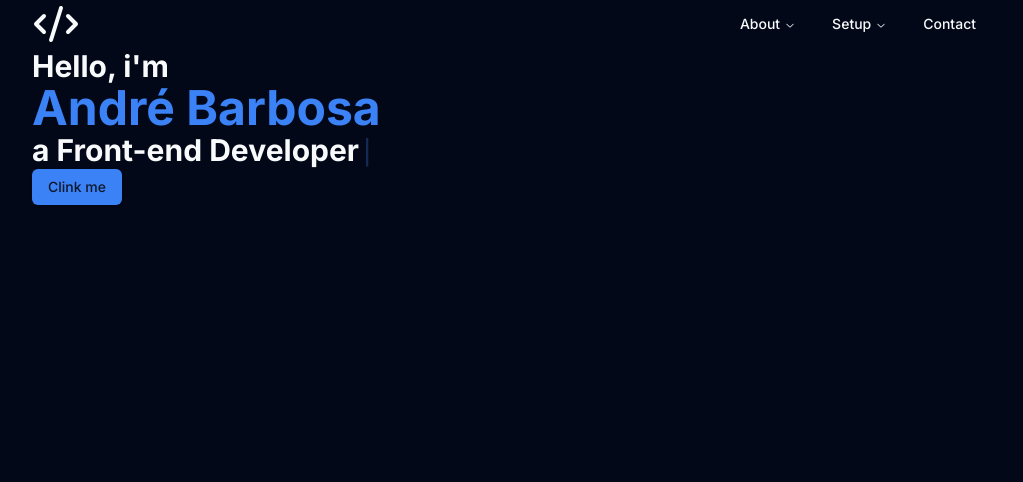
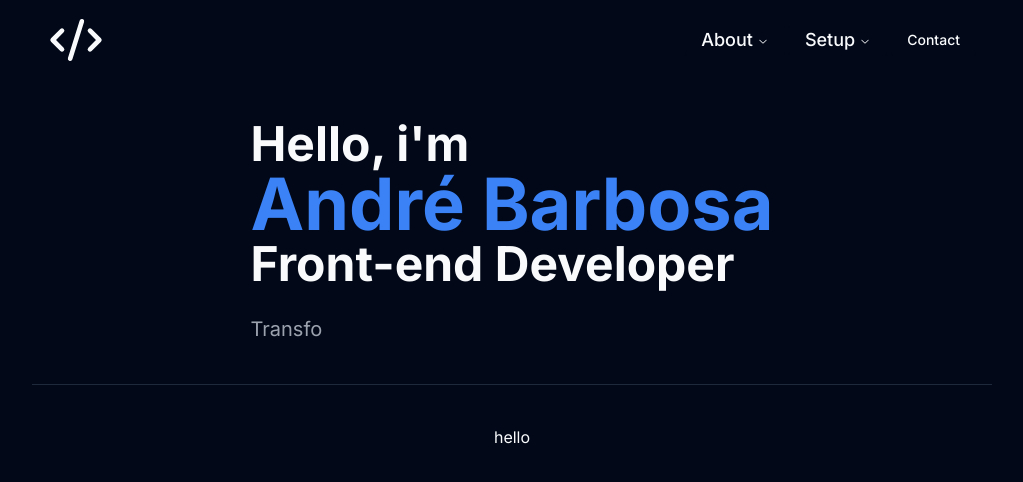
Before and after one commit to AOBarbosa/andre.dev, a Next.js app: page / in a window 1280 px wide. Shown: the top 482 px of the page, without its empty margins (128-1151 px from the left). Built offline with nearby package versions, Linux system fonts and the light colour scheme.

Commit message:
Presentation finished

```diff
--- a/package.json
+++ b/package.json
@@ -11,8 +11,10 @@
     "test:watch": "jest --watchAll"
   },
   "dependencies": {
+    "@radix-ui/react-avatar": "^1.0.4",
     "@radix-ui/react-icons": "^1.3.0",
     "@radix-ui/react-navigation-menu": "^1.1.3",
+    "@radix-ui/react-separator": "^1.0.3",
     "@radix-ui/react-slot": "^1.0.2",
     "@types/node": "20.6.4",
     "@types/react": "18.2.22",
--- a/src/app/page.tsx
+++ b/src/app/page.tsx
@@ -3,32 +3,57 @@
 import { Code2 } from 'lucide-react'
 import { TypingWritter } from '@/components/TypingWritter'
 import { NavMenu } from '@/components/NavMenu'
-import { Button } from '@/components/ui/button'
+import Link from 'next/link'
+import { Separator } from '@/components/ui/separator'
 
 export default function Home() {
   return (
-    <div className="w-full h-full px-40 flex-col items-center justify-center">
-      <nav className="w-full h-full flex flex-row justify-between items-center">
-        <Code2 className="w-12 h-12" />
+    <div className="w-full h-full px-40 flex flex-col items-center justify-center gap-10">
+      <nav className="w-full h-20 px-4 flex flex-row justify-between items-center ">
+        <Link
+          href="/"
+          className="transition ease-in-out delay-150 hover:-translate-y-1 hover:scale-110 duration-300"
+        >
+          <Code2 className="w-14 h-14" />
+        </Link>
 
         <NavMenu />
       </nav>
 
-      <main>
-        <div className="h-full w-full text-3xl">
-          <h1 className="font-bold">
-            <TypingWritter content="Hello, i'm" showCursor />
+      <main className="">
+        <div className="flex flex-col gap-4">
+          <div className="h-full w-full text-5xl">
+            <h1 className="font-bold w-122 h-44">
+              <TypingWritter content="Hello, i'm" showCursor />
 
-            <span className="text-5xl text-blue-500">
-              <TypingWritter content="André Barbosa" delay={1300} showCursor />
-            </span>
+              <span className="text-7xl text-blue-500">
+                <TypingWritter
+                  content="André Barbosa"
+                  delay={1300}
+                  showCursor
+                />
+              </span>
 
-            <TypingWritter content="a Front-end Developer" delay={2800} />
-          </h1>
+              <TypingWritter
+                content="Front-end Developer"
+                delay={2800}
+                showCursor
+              />
+            </h1>
+          </div>
+
+          <span className="text-xl text-gray-400 h-8">
+            <TypingWritter
+              content="Transforming your ideas into code"
+              delay={4800}
+            />
+          </span>
         </div>
+      </main>
 
-        <Button>Clink me</Button>
-      </main>
+      <Separator className="w-full" />
+
+      <div>hello</div>
     </div>
   )
 }
--- a/src/components/NavMenu.tsx
+++ b/src/components/NavMenu.tsx
@@ -33,7 +33,7 @@ const setup: { title: string; href: string; description: string }[] = [
   {
     title: 'Setup',
     href: '/',
-    description: 'All the equipment I use in my daily life.',
+    description: 'All the equipments I use in my daily life.',
   },
   {
     title: 'Stack',
@@ -47,7 +47,9 @@ export function NavMenu() {
     <NavigationMenu>
       <NavigationMenuList>
         <NavigationMenuItem>
-          <NavigationMenuTrigger>About</NavigationMenuTrigger>
+          <NavigationMenuTrigger className="text-lg">
+            About
+          </NavigationMenuTrigger>
           <NavigationMenuContent>
             <ul className="w-96 gap-3 p-4">
               {about.map((about) => (
@@ -64,7 +66,9 @@ export function NavMenu() {
         </NavigationMenuItem>
 
         <NavigationMenuItem>
-          <NavigationMenuTrigger>Setup</NavigationMenuTrigger>
+          <NavigationMenuTrigger className="text-lg">
+            Setup
+          </NavigationMenuTrigger>
           <NavigationMenuContent>
             <ul className="w-96 gap-3 p-4">
               {setup.map((setup) => (
@@ -82,7 +86,9 @@ export function NavMenu() {
 
         <NavigationMenuItem>
           <Link href="/docs" legacyBehavior passHref>
-            <NavigationMenuLink className={navigationMenuTriggerStyle()}>
+            <NavigationMenuLink
+              className={`${navigationMenuTriggerStyle()} text-lg`}
+            >
               Contact
             </NavigationMenuLink>
           </Link>
--- /dev/null
+++ b/src/components/ui/avatar.tsx
@@ -0,0 +1,50 @@
+"use client"
+
+import * as React from "react"
+import * as AvatarPrimitive from "@radix-ui/react-avatar"
+
+import { cn } from "@/lib/utils"
+
+const Avatar = React.forwardRef<
+  React.ElementRef<typeof AvatarPrimitive.Root>,
+  React.ComponentPropsWithoutRef<typeof AvatarPrimitive.Root>
+>(({ className, ...props }, ref) => (
+  <AvatarPrimitive.Root
+    ref={ref}
+    className={cn(
+      "relative flex h-10 w-10 shrink-0 overflow-hidden rounded-full",
+      className
+    )}
+    {...props}
+  />
+))
+Avatar.displayName = AvatarPrimitive.Root.displayName
+
+const AvatarImage = React.forwardRef<
+  React.ElementRef<typeof AvatarPrimitive.Image>,
+  React.ComponentPropsWithoutRef<typeof AvatarPrimitive.Image>
+>(({ className, ...props }, ref) => (
+  <AvatarPrimitive.Image
+    ref={ref}
+    className={cn("aspect-square h-full w-full", className)}
+    {...props}
+  />
+))
+AvatarImage.displayName = AvatarPrimitive.Image.displayName
+
+const AvatarFallback = React.forwardRef<
+  React.ElementRef<typeof AvatarPrimitive.Fallback>,
+  React.ComponentPropsWithoutRef<typeof AvatarPrimitive.Fallback>
+>(({ className, ...props }, ref) => (
+  <AvatarPrimitive.Fallback
+    ref={ref}
+    className={cn(
+      "flex h-full w-full items-center justify-center rounded-full bg-muted",
+      className
+    )}
+    {...props}
+  />
+))
+AvatarFallback.displayName = AvatarPrimitive.Fallback.displayName
+
+export { Avatar, AvatarImage, AvatarFallback }
--- /dev/null
+++ b/src/components/ui/separator.tsx
@@ -0,0 +1,31 @@
+"use client"
+
+import * as React from "react"
+import * as SeparatorPrimitive from "@radix-ui/react-separator"
+
+import { cn } from "@/lib/utils"
+
+const Separator = React.forwardRef<
+  React.ElementRef<typeof SeparatorPrimitive.Root>,
+  React.ComponentPropsWithoutRef<typeof SeparatorPrimitive.Root>
+>(
+  (
+    { className, orientation = "horizontal", decorative = true, ...props },
+    ref
+  ) => (
+    <SeparatorPrimitive.Root
+      ref={ref}
+      decorative={decorative}
+      orientation={orientation}
+      className={cn(
+        "shrink-0 bg-border",
+        orientation === "horizontal" ? "h-[1px] w-full" : "h-full w-[1px]",
+        className
+      )}
+      {...props}
+    />
+  )
+)
+Separator.displayName = SeparatorPrimitive.Root.displayName
+
+export { Separator }
--- /dev/null
+++ b/src/components/ui/skeleton.tsx
@@ -0,0 +1,15 @@
+import { cn } from "@/lib/utils"
+
+function Skeleton({
+  className,
+  ...props
+}: React.HTMLAttributes<HTMLDivElement>) {
+  return (
+    <div
+      className={cn("animate-pulse rounded-md bg-primary/10", className)}
+      {...props}
+    />
+  )
+}
+
+export { Skeleton }
--- a/tailwind.config.ts
+++ b/tailwind.config.ts
@@ -18,7 +18,11 @@ module.exports = {
 
     extend: {
       width: {
-        main: '75rem',
+        126: '31.5rem',
+      },
+
+      height: {
+        54.5: '13.625rem',
       },
 
       colors: {
```
Also changed, not shown: 1 other file (tests, documents, lock files or other folders).
